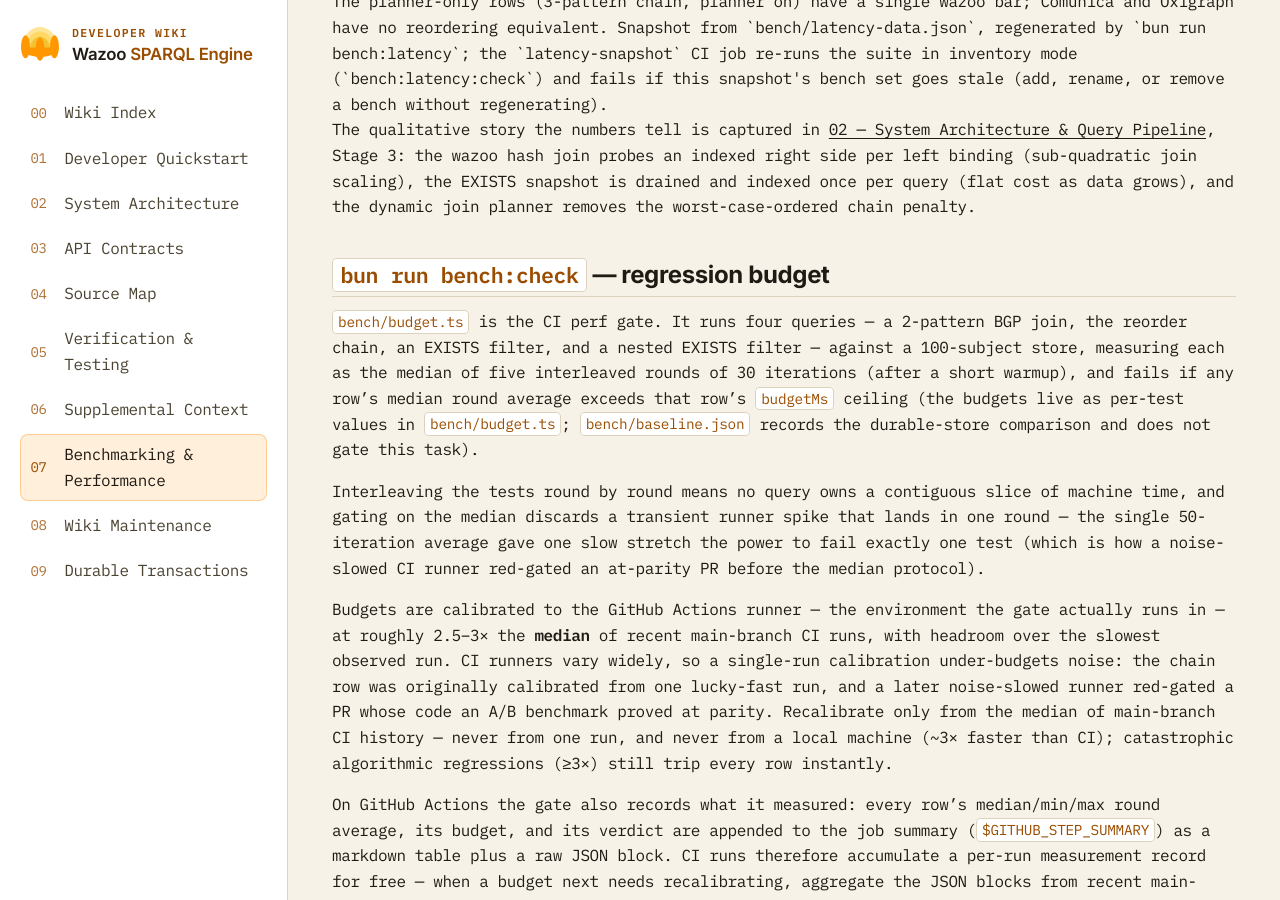
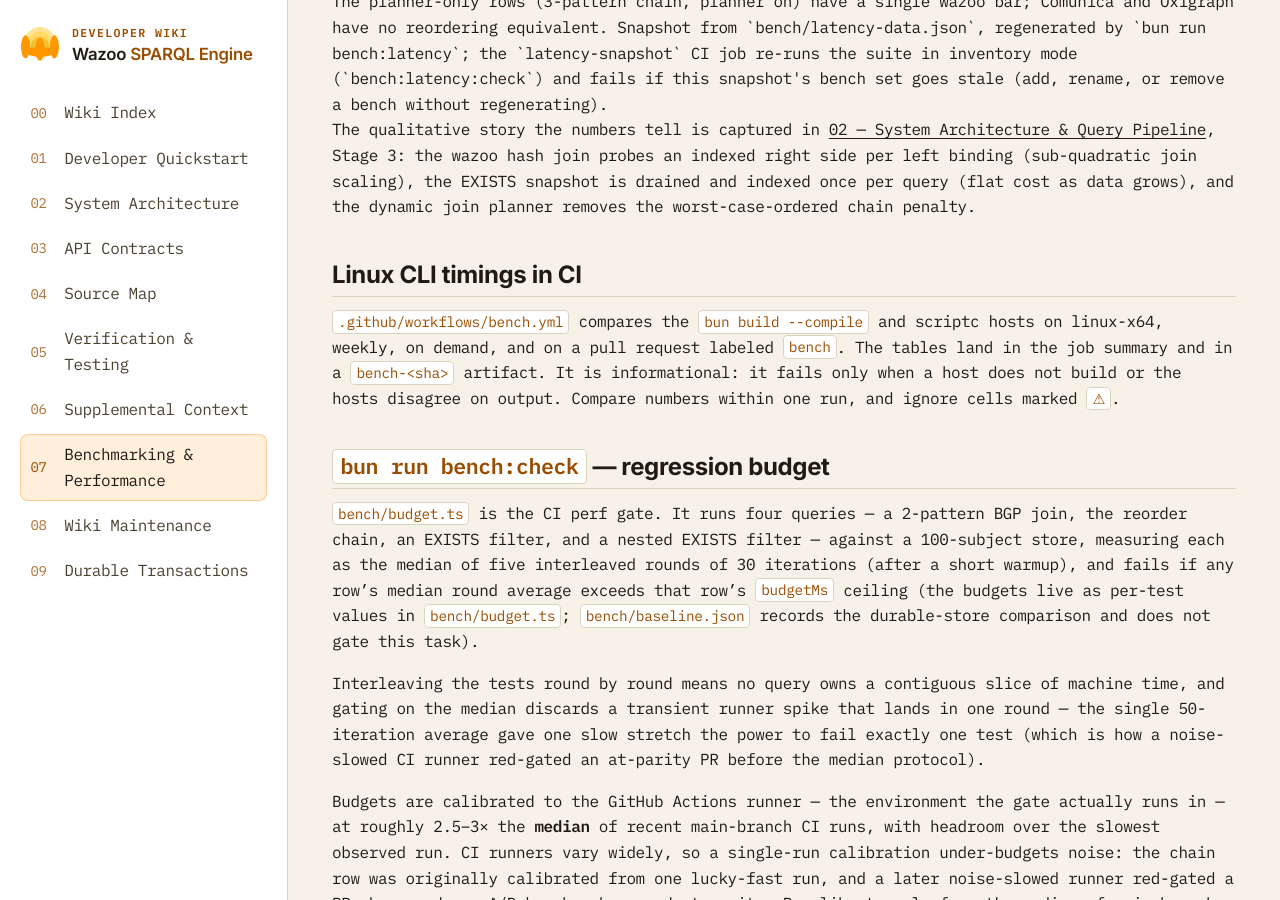
Before and after one commit to wazootech/sparql-engine, a Jekyll site: the page built from docs/07-benchmarking.md, in a window 1280 px wide and 900 px high, scrolled down 2319 px. Built offline with Jekyll 4.4.1, drawn with Linux system fonts in a browser that asks for light colours.

Commit message:
ci: add an informational linux CLI benchmark job (#270)
Weekly, on demand, and on a pull request labeled `bench`: compare the
bun-compile and scriptc hosts on one runner and publish the tables to the job
summary and an artifact. No timing gates the job.

Closes #256

Co-authored-by: Claude Sonnet 5.5 <noreply@anthropic.com>

```diff
--- a/docs/07-benchmarking.md
+++ b/docs/07-benchmarking.md
@@ -83,6 +83,14 @@ wazoo hash join probes an indexed right side per left binding (sub-quadratic
 join scaling), the EXISTS snapshot is drained and indexed once per query (flat
 cost as data grows), and the dynamic join planner removes the worst-case-ordered
 chain penalty.
+
+## Linux CLI timings in CI
+
+`.github/workflows/bench.yml` compares the `bun build --compile` and scriptc
+hosts on linux-x64, weekly, on demand, and on a pull request labeled `bench`.
+The tables land in the job summary and in a `bench-<sha>` artifact. It is
+informational: it fails only when a host does not build or the hosts disagree on
+output. Compare numbers within one run, and ignore cells marked `⚠`.
 
 ## `bun run bench:check` — regression budget
 
```
Also changed, not shown: .github/workflows/bench.yml (added).
